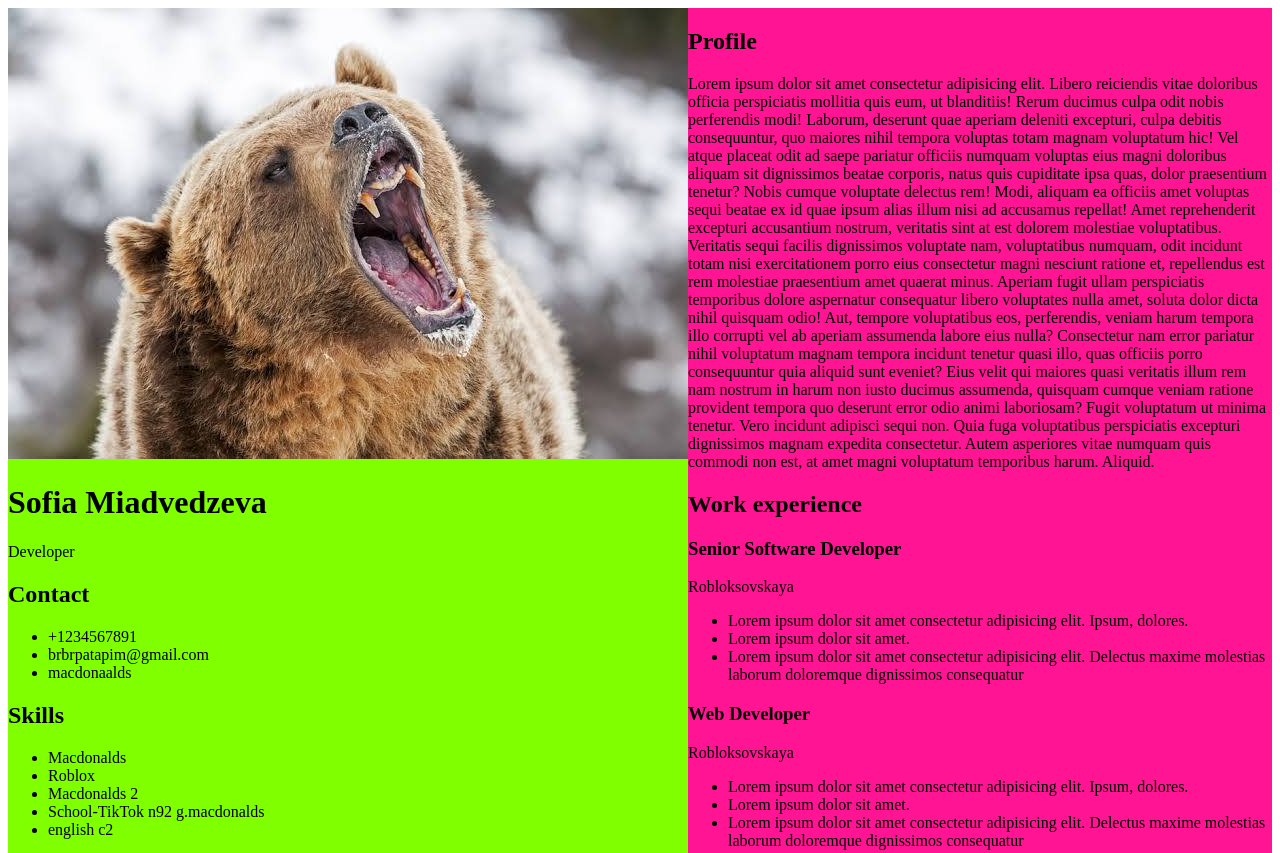
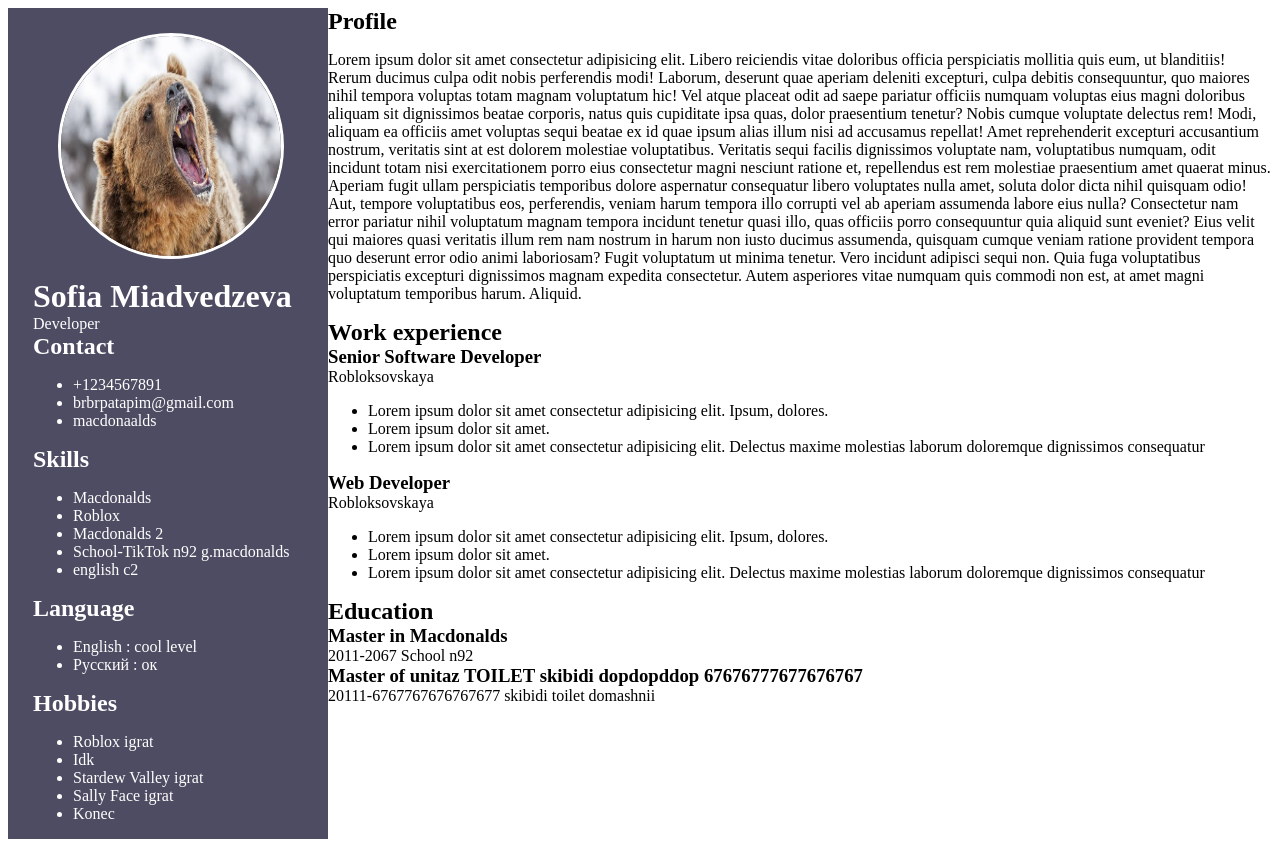
Before and after one commit to sll1sa/project, a plain HTML site: page Index.html in a window 1280 px wide. Shown: the top 853 px of the page. Drawn offline with Linux system fonts and the light colour scheme.

Commit message:
macdonalds

```diff
--- a/Index.html
+++ b/Index.html
@@ -12,7 +12,9 @@
 
     <div class="left">
         <div class="bio">
-            <img src="images.jpeg" alt="Пример кода">
+            <div class="photo">
+                <img class="bearleft" src="images.jpeg" alt="Пример кода">
+            </div>
             <h1>
                 Sofia Miadvedzeva
             </h1>
--- a/style.css
+++ b/style.css
@@ -4,10 +4,30 @@ body {
 
 
 .left {
-    background-color: chartreuse;
+    padding: 0px 25px;
+    color: rgb(255, 255, 255);
+    background-color: rgb(77, 76, 99);
 }
 
 .right {
-   width: 100%;
-    background-color: deeppink;
+    width: 100%;
+    /* background-color: rgb(255, 255, 255); */
 }
+
+.photo {
+    width: 220px;
+    height: 220px;
+    padding: 25px;
+}
+
+.bearleft {
+  border-radius: 50%;
+  width: 100%;
+  height: 100%;
+  border: 3px solid #fff;
+}
+
+h1, h2, h3 {
+    padding: 0;
+    margin: 0;
+}
```
